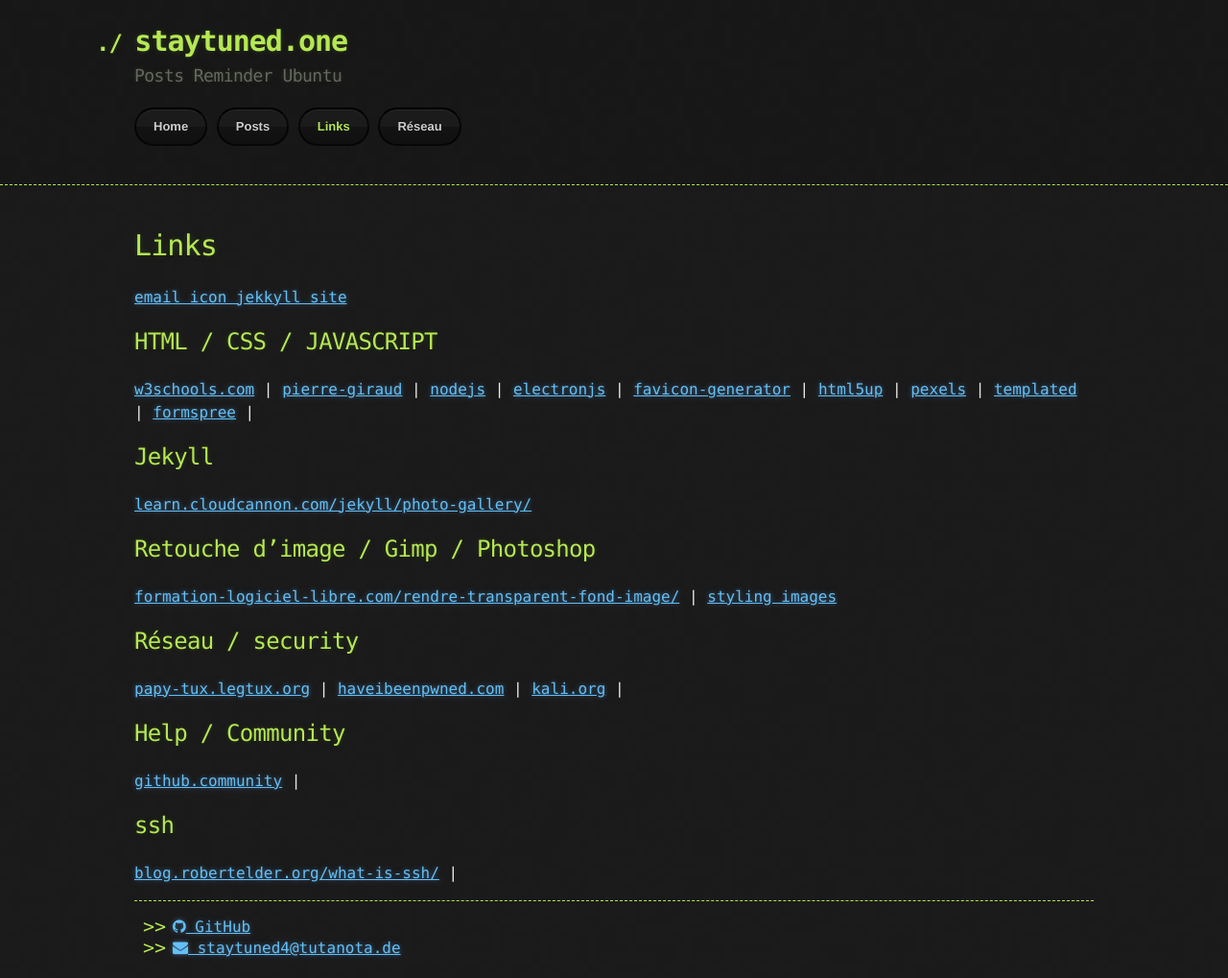
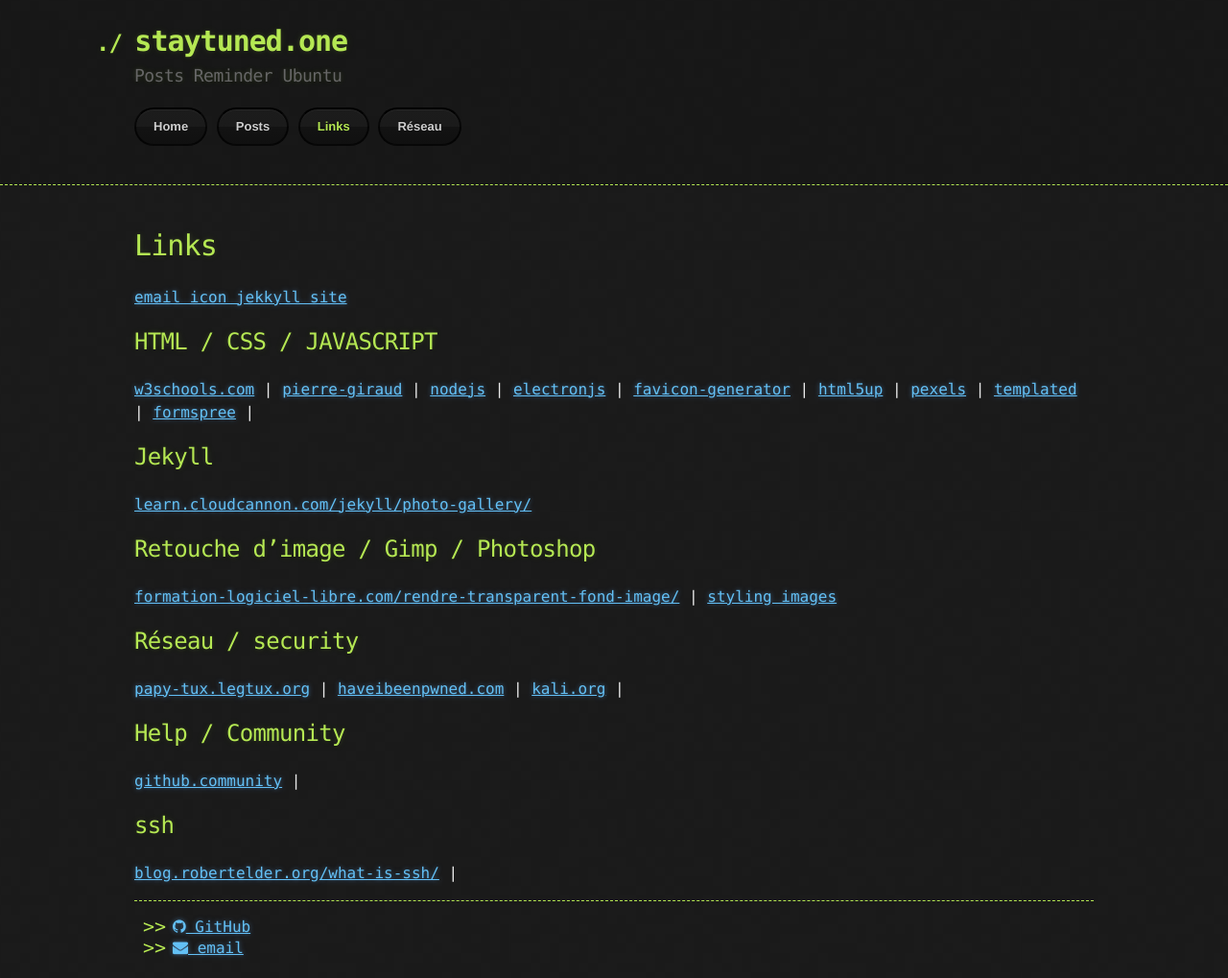
Before and after one commit to staytuned4/staytuned4.github.io, a Jekyll site: the page built from links.md, in a window 1280 px wide. Shown: the whole page at 96% size. Built offline with Jekyll 4.4.1, drawn with Linux system fonts in a browser that asks for light colours; nearby versions of some CDN libraries; our own code applies the rules of GitHub Pages for plain Markdown files.

Commit message:
Add files via upload

```diff
--- a/_includes/footer.html
+++ b/_includes/footer.html
@@ -11,7 +11,7 @@
 {% if site.email %}
   <li>
     <a href="mailto:{{ site.email }}">
-      <i class="fa fa-envelope"></i> staytuned4@tutanota.de
+      <i class="fa fa-envelope"></i> email
     </a>
   </li>
 {% endif %}
```
